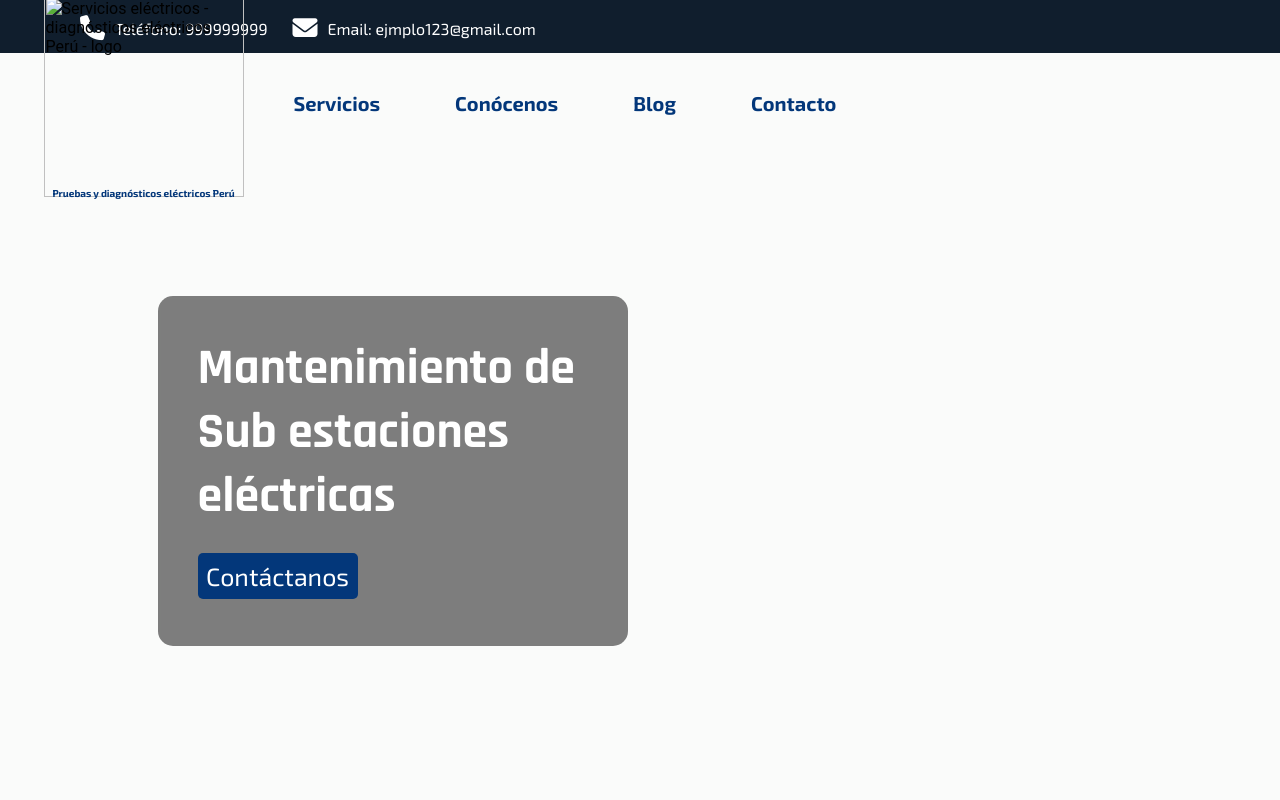
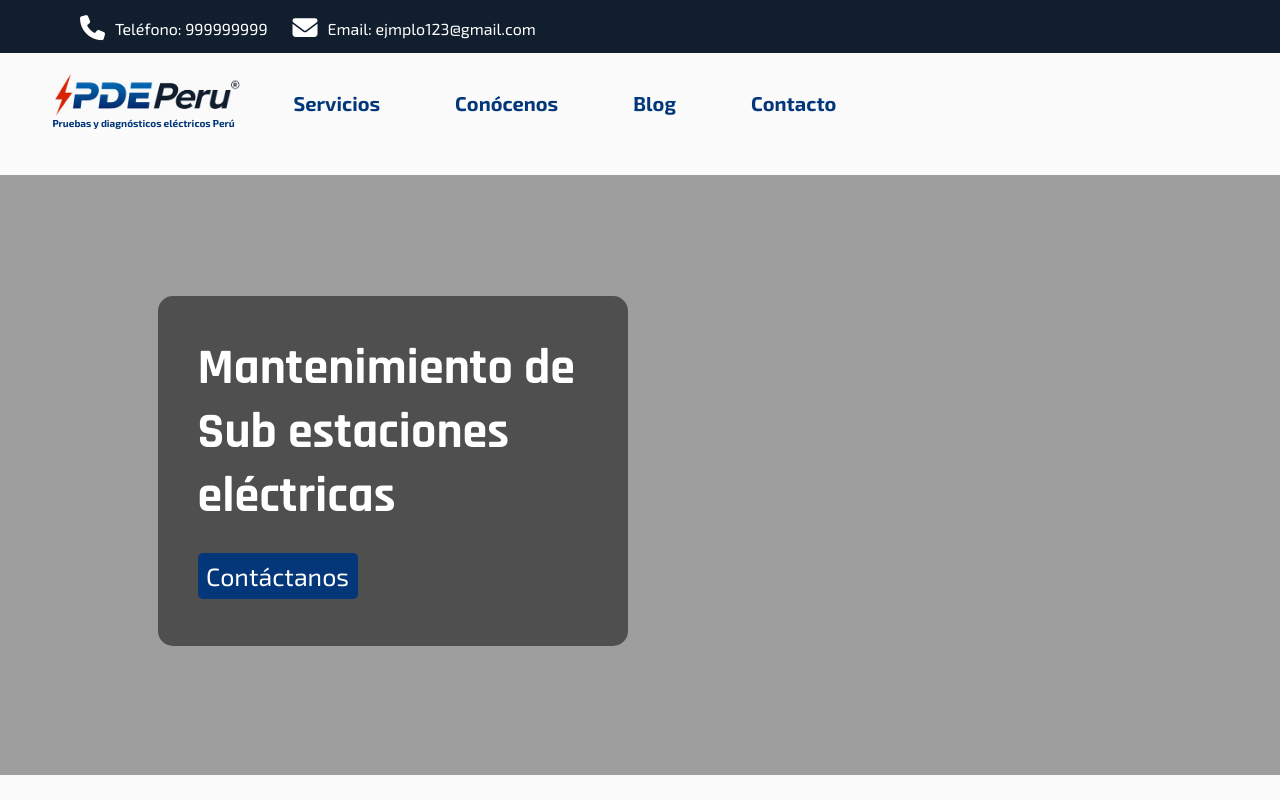
Before and after one commit to westone1/PDE-PERU, a plain HTML site: page index.html in a window 1280 px wide. Shown: the top 800 px of the page. Drawn offline with Linux system fonts and the light colour scheme; the site is published under a folder, as on GitHub Pages, so addresses that start at the root find nothing.

Commit message:
CORRECION DE RUTAS RELATIVAS
Se corrigieron las rutas de las imagenes del logo y del banner

```diff
--- a/css/body/baner.css
+++ b/css/body/baner.css
@@ -3,7 +3,7 @@
     width: 100%;
     height: 600px;
     padding: 1rem;
-    background-image: url(/img/pexels-pixabay-236089.jpg);
+    background-image: url(../../img/pexels-pixabay-236089.jpg);
     background-size: cover;
     background-position: center;
     background-repeat: no-repeat;
--- a/index.html
+++ b/index.html
@@ -36,7 +36,7 @@
             <div class="headerMainBox__menuBox">
                 <i class="hamburgerMenu fa-solid fa-bars"></i>
                 <div class="headerMainBox__menuBox__logoContainer">
-                    <img src="/img/PDE LOGO.png" alt="Servicios eléctricos - diagnósticos eléctricos Perú - logo">
+                    <img src="./img/PDE LOGO.png" alt="Servicios eléctricos - diagnósticos eléctricos Perú - logo">
                     <p>Pruebas y diagnósticos eléctricos Perú</p>
                 </div>
                 <div class="headerMainBox__menuBox__menuContainer">
```
